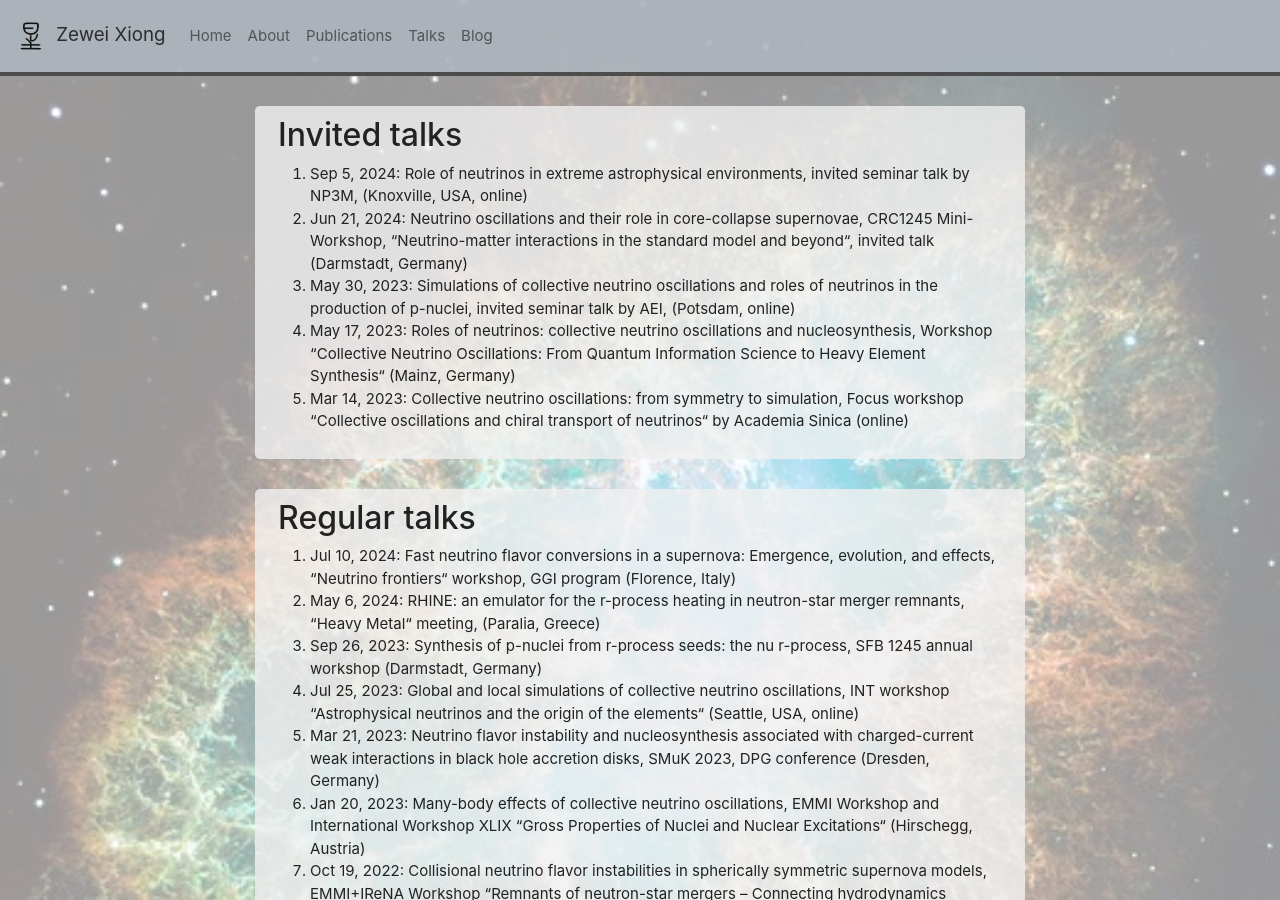
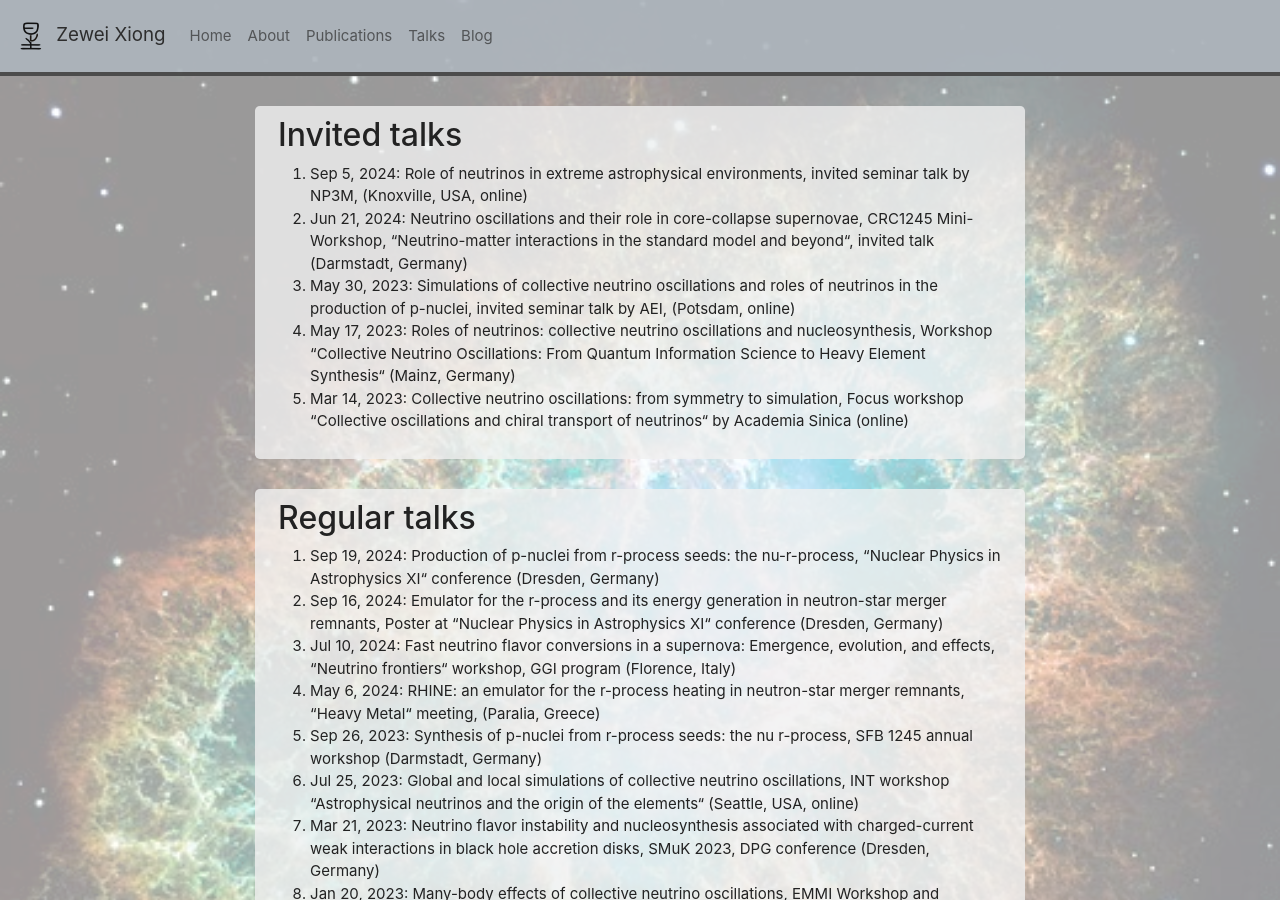
Before and after one commit to zeweixiong/zeweixiong.github.io, a Jekyll site: the page built from _pages/talks.md, in a window 1280 px wide and 900 px high. Built offline with Jekyll 4.4.1, drawn with Linux system fonts in a browser that asks for light colours; nearby versions of some CDN libraries; a style sheet for code colours, icons or effects is not loaded.

Commit message:
update talk at NPA XI Dresden

```diff
--- a/_data/talks.yml
+++ b/_data/talks.yml
@@ -9,6 +9,8 @@
 
   talk_regular:
     [
+      "Sep 19, 2024: Production of p-nuclei from r-process seeds: the nu-r-process, “Nuclear Physics in Astrophysics XI“ conference (Dresden, Germany)",
+      "Sep 16, 2024: Emulator for the r-process and its energy generation in neutron-star merger remnants, Poster at “Nuclear Physics in Astrophysics XI“ conference (Dresden, Germany)",
       "Jul 10, 2024: Fast neutrino flavor conversions in a supernova: Emergence, evolution, and effects, “Neutrino frontiers“ workshop, GGI program (Florence, Italy)",
       "May 6, 2024: RHINE: an emulator for the r-process heating in neutron-star merger remnants, “Heavy Metal“ meeting, (Paralia, Greece)",
       "Sep 26, 2023: Synthesis of p-nuclei from r-process seeds: the nu r-process, SFB 1245 annual workshop (Darmstadt, Germany)",
```
